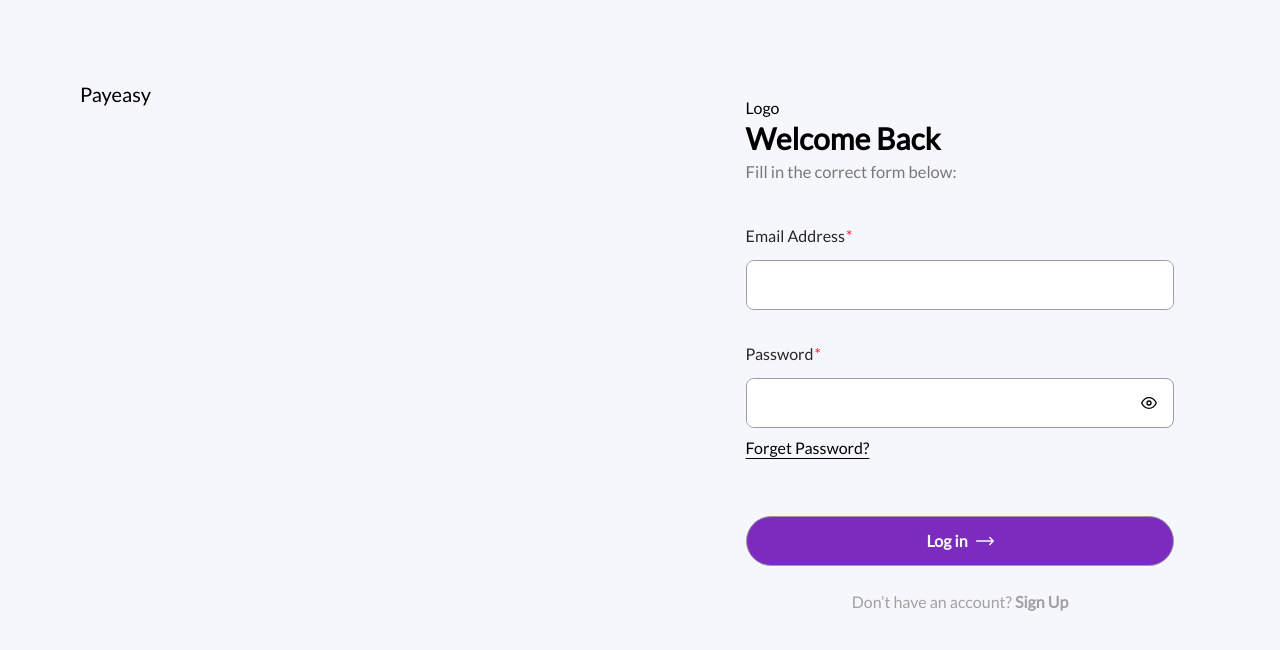
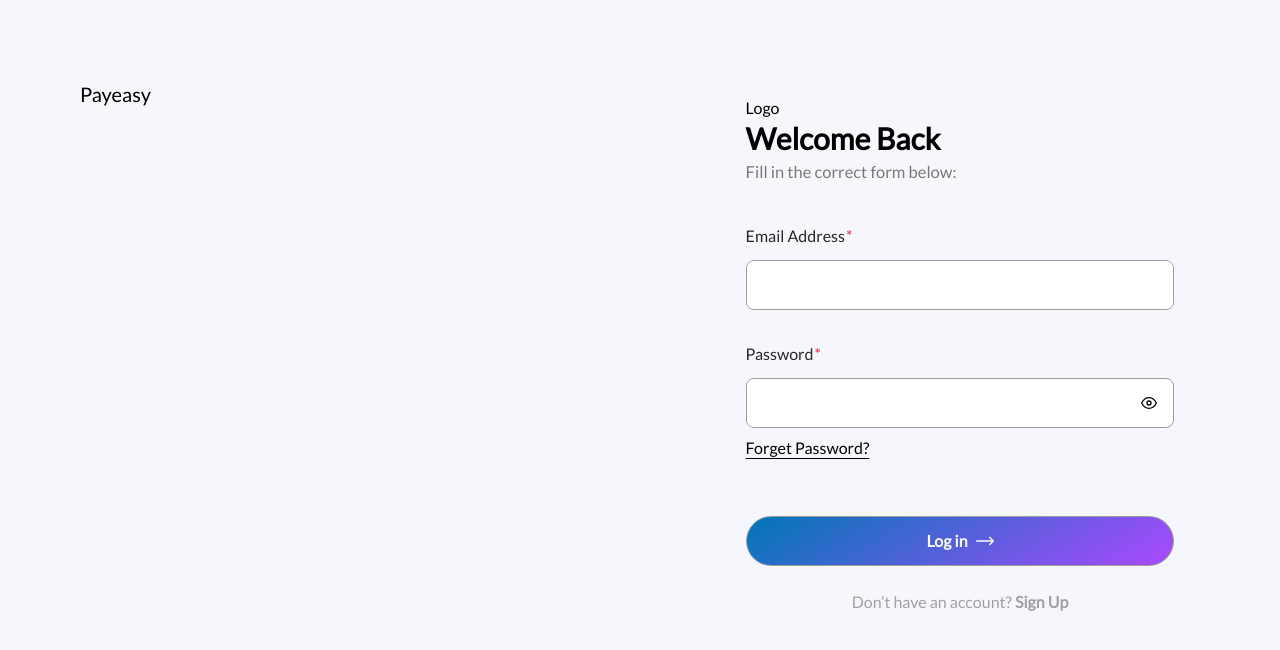
Before and after one commit to payeasy123/Store-Dashboard, a Next.js app: page /auth/login in a window 1280 px wide. Shown: the top 650 px of the page. Built offline with nearby package versions, Linux system fonts and the light colour scheme; no server answers.

Commit message:
chore: refactore button

```diff
--- a/components/custom-ui/button.tsx
+++ b/components/custom-ui/button.tsx
@@ -58,5 +58,5 @@ const buttonConfig = {
     outlined: "bg-transparent text-secondary hover:bg-secondary hover:text-white disabled:opacity-[40%]",
     text: "border-none bg-transparent text-secondary disabled:text-opacity-50",
     contained:
-        "bg-primary-500 text-neutral-50 hover:text-neutral-50 hover:bg-primary-300 disabled:bg-opacity-20 disabled:text-opacity-50 disabled:border-none",
+        "bg-primary-gradient text-neutral-50 hover:text-neutral-50 hover:bg-primary-300 disabled:bg-opacity-20 disabled:text-opacity-50 disabled:border-none",
 };
--- a/tailwind.config.js
+++ b/tailwind.config.js
@@ -8,6 +8,9 @@ module.exports = {
     },
     theme: {
         extend: {
+            backgroundImage: {
+                "primary-gradient": "linear-gradient(-31deg, #AB49FF 0%, #0077B6 100%)",
+            },
             fontSize: {
                 // Custom font sizes in rem
                 "heading-1": ["3rem", { lineHeight: "3.6rem", fontWeight: 700 }], // 48px -> 3rem, 57.6px -> 3.6rem
```
